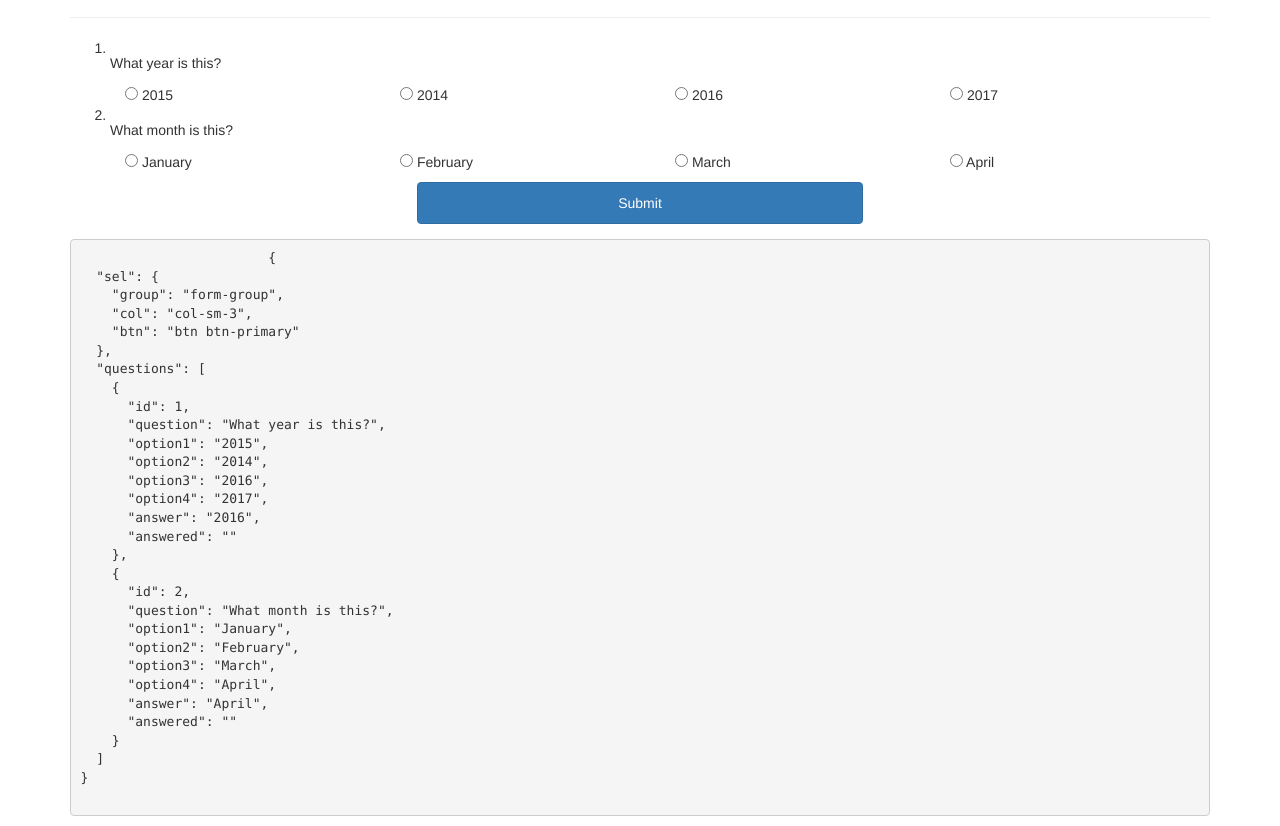
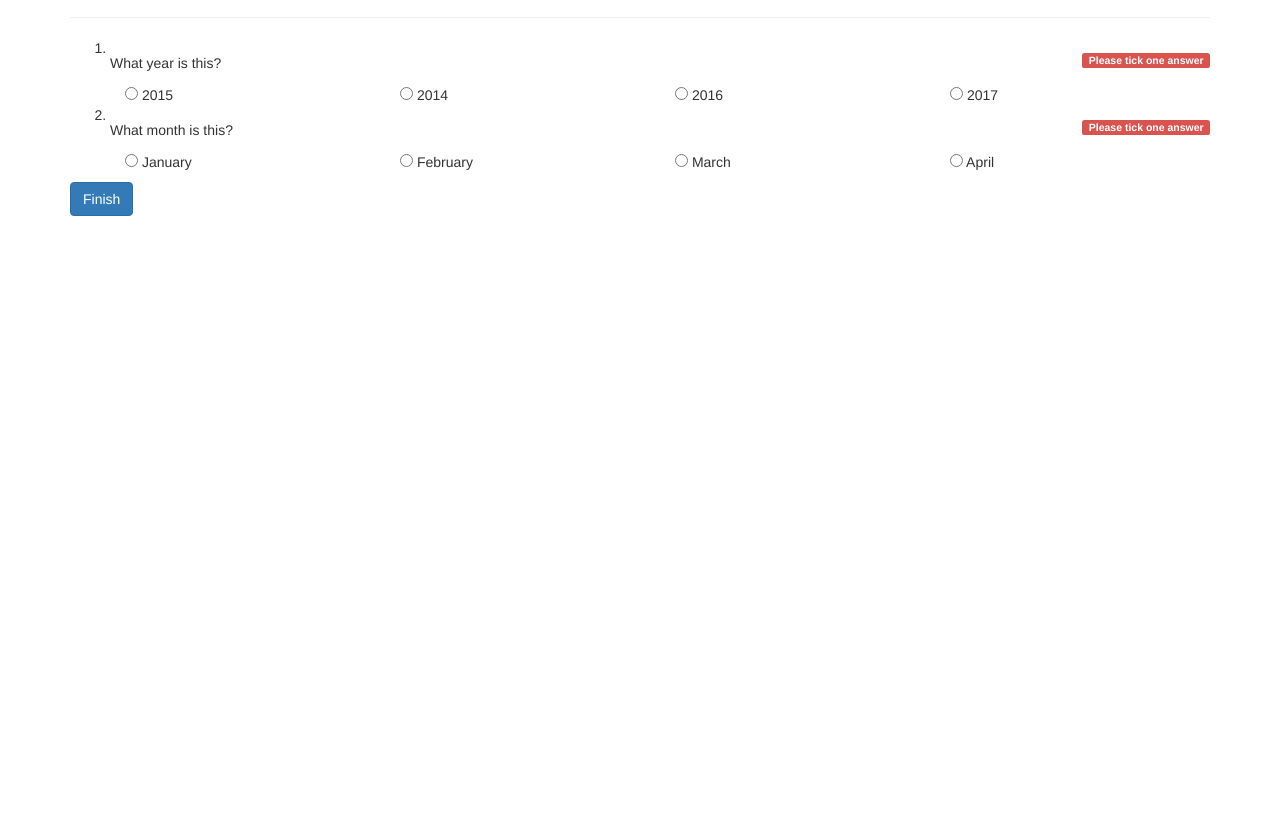
Before and after one commit to tijanmdr/Online-Examination-System-with-Vue.js-and-Bootstrap, a plain HTML site: page index.html in a window 1280 px wide. Shown: the part 63-889 px from the top of the page. After the commit the page ends 800 px from the top, so only its background shows below. Drawn offline with Linux system fonts and the light colour scheme.

Commit message:
Edited app.js

```diff
--- a/app.js
+++ b/app.js
@@ -46,23 +46,32 @@ new Vue({
             this.sel = sel;
         },
 
-        checkResult: function() {
+        checkResult: function(event) {
             var modal = this.questions;
             var len = modal.length;
             var marks = 0;
 
             for (var i=0; i<len; i++) {
-                if (modal[i].answered == modal[i].answer) {
-                    console.log('Sucessful');
+                if(modal[i].answered != '') {
+                    if (modal[i].answered == modal[i].answer) {
+                        marks++;
+                    } else {
 
-                    marks++;
-                } else {
-                    console.log('The correct answer is '+modal[i].answer);
+                    }
+                } else if(modal[i].answered == '') {
+                    alert('Please answer all the question '+modal[i].id);
+                    if(event) {
+                        event.preventDefault();
+                    }
+                    exit;
                 }
             }
+            var per = (marks/len)*100;
+            alert('You scored '+per+'%');
 
-            var per = (marks/len)*100;
-            console.log('You scored '+per+'%');
+            if(event) {
+                event.preventDefault();
+            }
         }
     }
 });
--- a/index.html
+++ b/index.html
@@ -1,5 +1,6 @@
 <!DOCTYPE html>
 <html lang="en">
+
 <head>
     <meta charset="UTF-8">
     <title>Online Examination System</title>
@@ -7,14 +8,18 @@
     <link rel="stylesheet" href="style.css">
     <script type="text/javascript" src="vue.js"></script>
 </head>
+
 <body>
     <div class="container">
         <h1>Online Examination System</h1>
         <hr>
+        <form>
         <ol>
             <li v-for='ques in questions'>
                 <div class="row"></div>
-				<p>{{ ques.question }}</p>
+
+                <p>{{ ques.question }} <span class="label label-danger AnswerQuestionLabel" v-show="!ques.answered">Please tick one answer</span></p>
+
                 <div :class="sel.col">
                     <input type="radio" :name="'answer'+ques.id" v-model="ques.answered" :value="ques.option1"> {{ ques.option1 }}
                 </div>
@@ -31,23 +36,21 @@
                     <input type="radio" :name="'answer'+ques.id" v-model="ques.answered" :value="ques.option4"> {{ ques.option4 }}
                 </div>
 
-				<input type="hidden" :name="'answer'+ques.answer" :value="ques.answer">
-
                 <div class="row"></div>
             </li>
         </ol>
-
-		<div :class="sel.group">
+        <!-- <div :class="sel.group">
             <center>
-				<button @click="checkResult()" :class="sel.btn+' btn1'">Submit</button>
+                <button @click="checkResult()" :class="sel.btn+' btn1'">Finish</button>
             </center>
+        </div> -->
+        <input type="submit" value="Finish" @click="checkResult($event)" :class="sel.btn">
+        <!-- <pre class="code">
+			{{ $data }}
+		</pre> -->
+		</form>
     </div>
-
-		<pre class="code">
-			{{ $data }}
-		</pre>
-	</div>
-
     <script type="text/javascript" src="app.js"></script>
 </body>
+
 </html>
--- a/style.css
+++ b/style.css
@@ -1,3 +1,6 @@
 .btn1 {
 	padding: 10px 200px;
 }
+.AnswerQuestionLabel {
+	float: right;
+}
```
Lines whose indentation alone changed are shown as unchanged.
